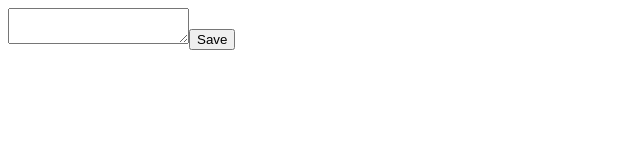
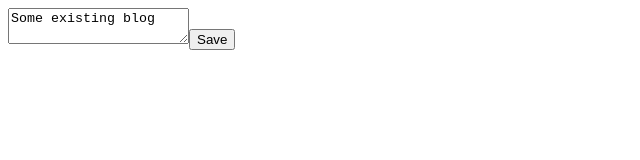
Before and after one commit to rangle/ol-simple-blog, an Angular app: page / in a window 1280 px wide. Shown: the top 160 px of the page, without its empty margins (0-640 px from the left). Built offline with nearby package versions, Linux system fonts and the light colour scheme.

Commit message:
Adds basic input/output to edit-pane

```diff
--- a/src/app/app.component.html
+++ b/src/app/app.component.html
@@ -1 +1,4 @@
-<sb-edit-pane></sb-edit-pane>
+<sb-edit-pane
+        (save)="onBlogSave($event)"
+        [body]="blog"
+></sb-edit-pane>
--- a/src/app/app.component.ts
+++ b/src/app/app.component.ts
@@ -7,4 +7,10 @@ import { Component } from '@angular/core';
 })
 export class AppComponent {
   title = 'app works!';
+  blog = 'Some existing blog';
+
+  onBlogSave(body: string) {
+    console.log('body', body);
+    this.blog = body;
+  }
 }
--- a/src/app/edit-pane/edit-pane.module.ts
+++ b/src/app/edit-pane/edit-pane.module.ts
@@ -1,10 +1,12 @@
 import { NgModule } from '@angular/core';
 import { CommonModule } from '@angular/common';
 import { EditPaneComponent } from './edit-pane/edit-pane.component';
+import { FormsModule } from '@angular/forms';
 
 @NgModule({
   imports: [
-    CommonModule
+    CommonModule,
+    FormsModule
   ],
   declarations: [EditPaneComponent],
   exports: [EditPaneComponent],
--- a/src/app/edit-pane/edit-pane/edit-pane.component.html
+++ b/src/app/edit-pane/edit-pane/edit-pane.component.html
@@ -1,2 +1,2 @@
-<textarea></textarea>
-<button>Save</button>
+<textarea [(ngModel)]="body"></textarea>
+<button (click)="onSave()">Save</button>
--- a/src/app/edit-pane/edit-pane/edit-pane.component.ts
+++ b/src/app/edit-pane/edit-pane/edit-pane.component.ts
@@ -1,4 +1,4 @@
-import { Component, OnInit } from '@angular/core';
+import { Component, EventEmitter, Input, OnInit, Output } from '@angular/core';
 
 @Component({
   selector: 'sb-edit-pane',
@@ -6,10 +6,15 @@ import { Component, OnInit } from '@angular/core';
   styleUrls: ['./edit-pane.component.css']
 })
 export class EditPaneComponent implements OnInit {
+  @Input() body = '';
+  @Output() save = new EventEmitter<string>();
 
   constructor() { }
 
   ngOnInit() {
   }
 
+  onSave() {
+    this.save.emit(this.body);
+  }
 }
```
Also changed, not shown: 1 other file (tests, documents, lock files or other folders).
